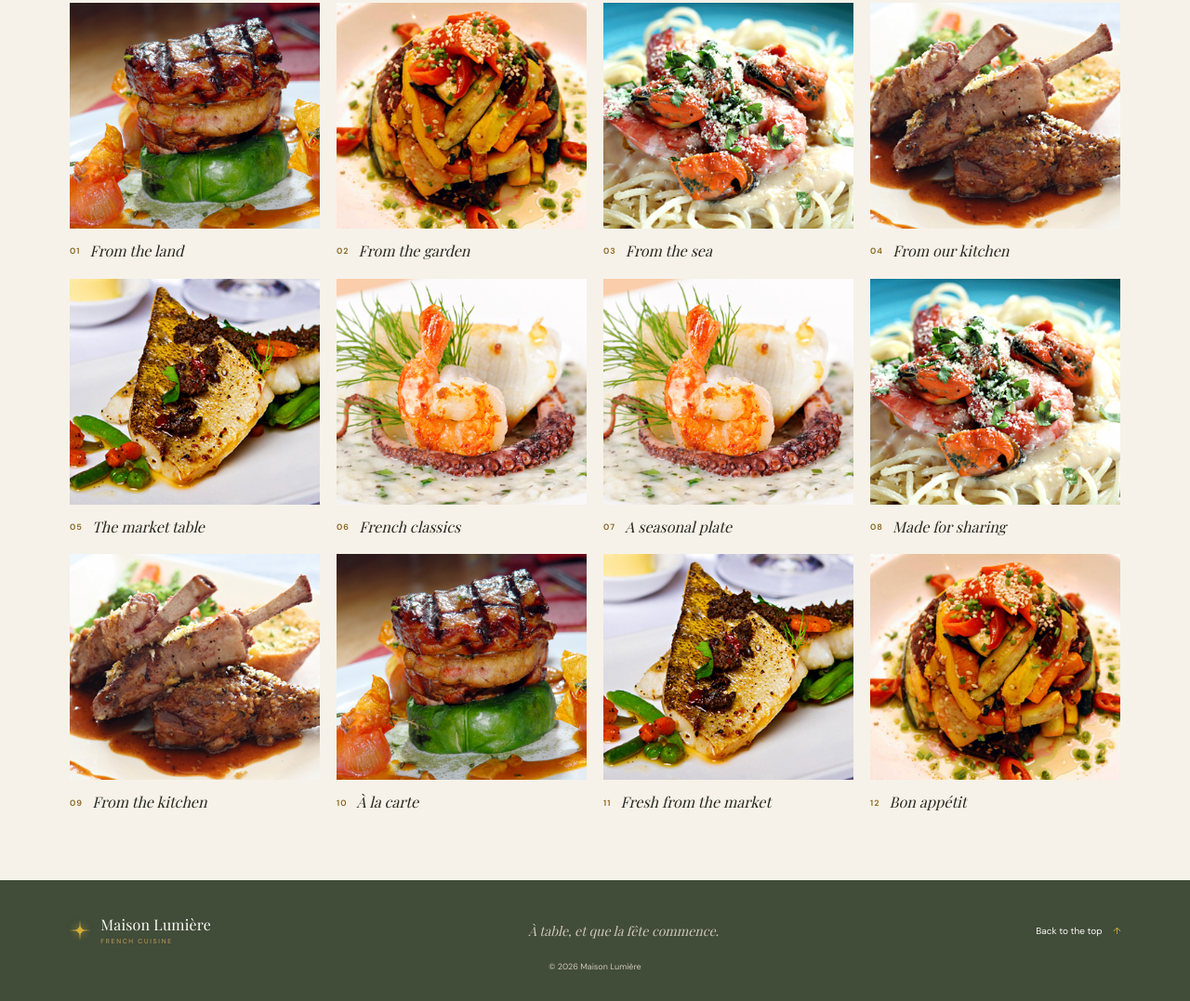
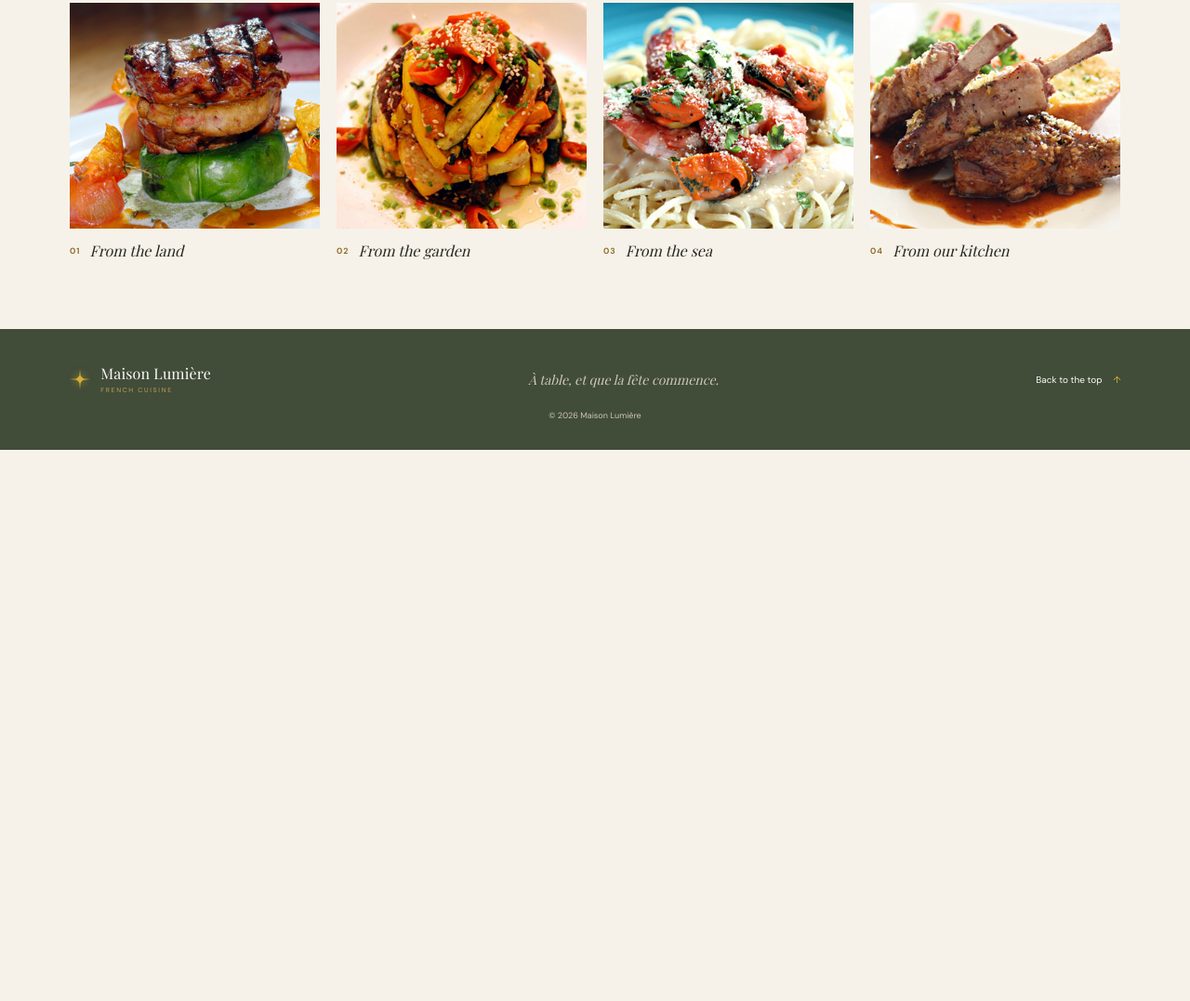
Before and after one commit to Kivyier/Maison-Lumi-re, a plain HTML site: page maison-lumiere-website/menu.html in a window 1280 px wide. Shown: the part 3216-4293 px from the top of the page at 93% size. After the commit the page ends 3700 px from the top, so only its background shows below. Drawn offline with nearby package versions, Linux system fonts and the light colour scheme; a web font is replaced by a local one.

Commit message:
Limit menu food gallery to four photos
Keep the first four food gallery images, matching the compact four-card layout.

```diff
--- a/maison-lumiere-website/menu.html
+++ b/maison-lumiere-website/menu.html
@@ -159,38 +159,6 @@
             <img src="images/index_img-10.jpg" alt="A French dish from the Maison Lumière menu" loading="lazy">
             <figcaption><span>04</span> From our kitchen</figcaption>
           </figure>
-          <figure class="food-gallery-card">
-            <img src="images/index_img-11.jpg" alt="A French dish from the Maison Lumière menu" loading="lazy">
-            <figcaption><span>05</span> The market table</figcaption>
-          </figure>
-          <figure class="food-gallery-card">
-            <img src="images/index_img-12.jpg" alt="A French dish from the Maison Lumière menu" loading="lazy">
-            <figcaption><span>06</span> French classics</figcaption>
-          </figure>
-          <figure class="food-gallery-card">
-            <img src="images/index_img-13.jpg" alt="A French dish from the Maison Lumière menu" loading="lazy">
-            <figcaption><span>07</span> A seasonal plate</figcaption>
-          </figure>
-          <figure class="food-gallery-card">
-            <img src="images/index_img-14.jpg" alt="A French dish from the Maison Lumière menu" loading="lazy">
-            <figcaption><span>08</span> Made for sharing</figcaption>
-          </figure>
-          <figure class="food-gallery-card">
-            <img src="images/index_img-15.jpg" alt="A French dish from the Maison Lumière menu" loading="lazy">
-            <figcaption><span>09</span> From the kitchen</figcaption>
-          </figure>
-          <figure class="food-gallery-card">
-            <img src="images/index_img-16.jpg" alt="A French dish from the Maison Lumière menu" loading="lazy">
-            <figcaption><span>10</span> À la carte</figcaption>
-          </figure>
-          <figure class="food-gallery-card">
-            <img src="images/index_img-17.jpg" alt="A French dish from the Maison Lumière menu" loading="lazy">
-            <figcaption><span>11</span> Fresh from the market</figcaption>
-          </figure>
-          <figure class="food-gallery-card">
-            <img src="images/index_img-18.jpg" alt="A French dish from the Maison Lumière menu" loading="lazy">
-            <figcaption><span>12</span> Bon appétit</figcaption>
-          </figure>
         </div>
       </div>
     </section>
```
